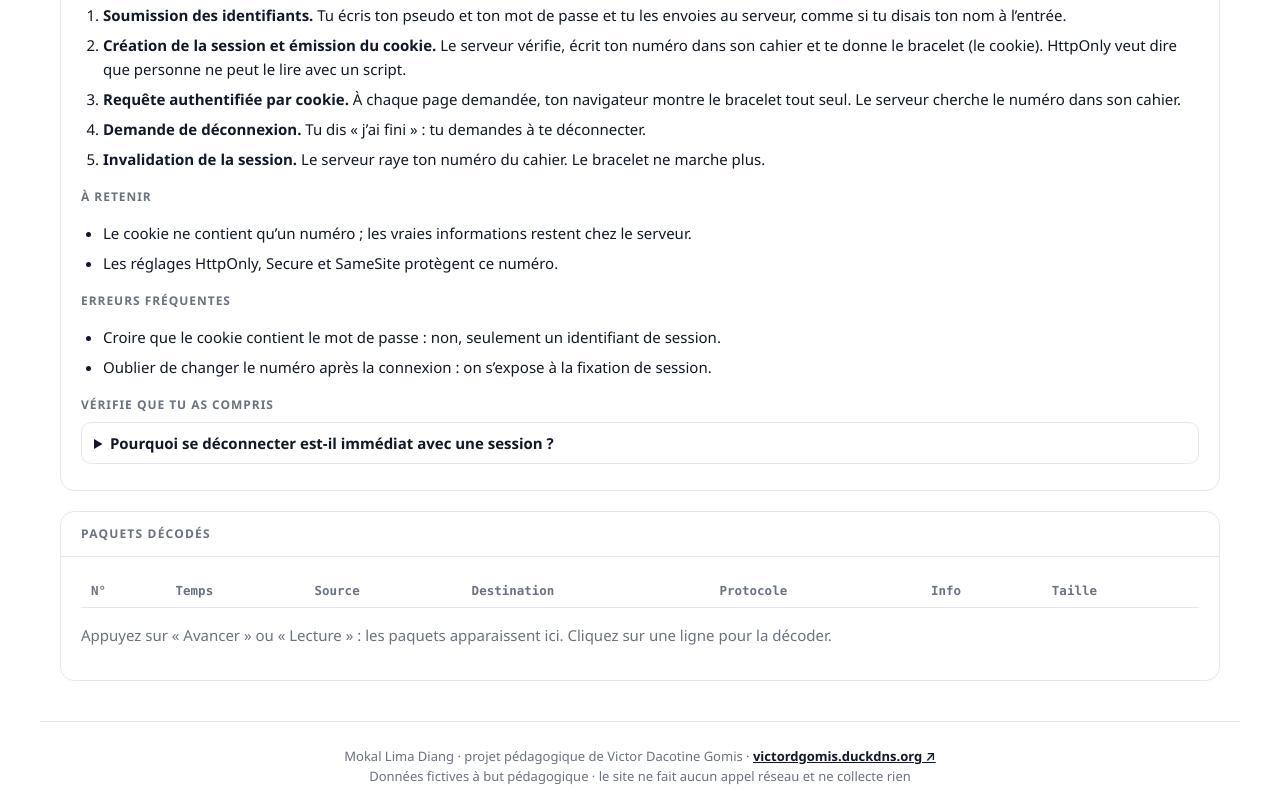
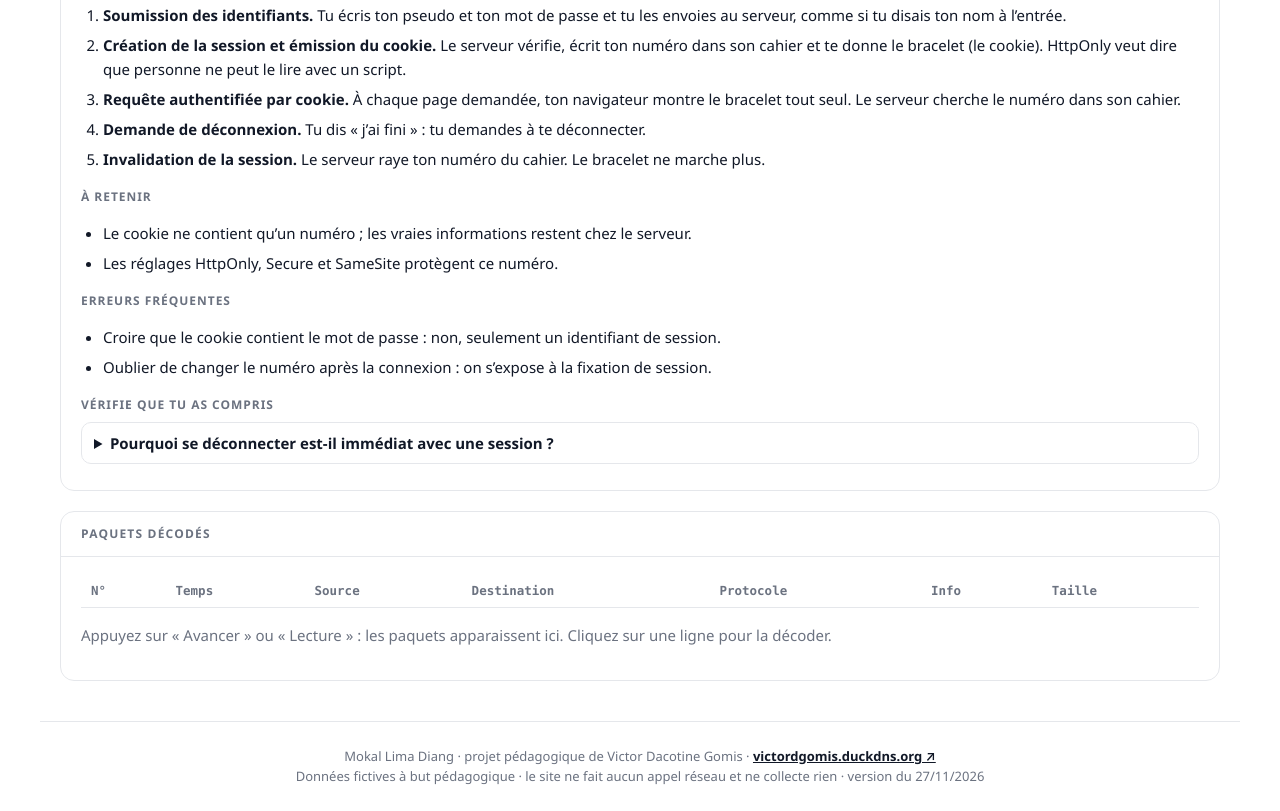
Before and after one commit to Victorgomis0810/Mokal-Lima-Diang, a plain HTML site: page index.html in a window 1280 px wide. Shown: the part 2392-3203 px from the top of the page. Drawn offline with Linux system fonts and the light colour scheme.

```diff
--- a/index.html
+++ b/index.html
@@ -80,7 +80,7 @@ a:focus-visible,button:focus-visible{outline:2px solid var(--brand);outline-offs
 <section class="card full" id="exc" style="display:none"><h2 class="ch" id="exT">Comprendre cet algorithme</h2><div class="cb ex" id="ex"></div></section>
 <section class="card full"><h2 class="ch" id="botT">Paquets décodés</h2><div class="cb" id="bot"></div></section>
 </main>
-<footer>Mokal Lima Diang · projet pédagogique de Victor Dacotine Gomis · <a href="https://victordgomis.duckdns.org" target="_blank" rel="noopener noreferrer">victordgomis.duckdns.org ↗</a><br>Données fictives à but pédagogique · le site ne fait aucun appel réseau et ne collecte rien</footer>
+<footer>Mokal Lima Diang · projet pédagogique de Victor Dacotine Gomis · <a href="https://victordgomis.duckdns.org" target="_blank" rel="noopener noreferrer">victordgomis.duckdns.org ↗</a><br>Données fictives à but pédagogique · le site ne fait aucun appel réseau et ne collecte rien · version du 27/11/2026</footer>
 <script>
 const $=s=>document.querySelector(s);
 const esc=s=>String(s).replace(/[&<>"]/g,c=>({'&':'&amp;','<':'&lt;','>':'&gt;','"':'&quot;'}[c]));
```
